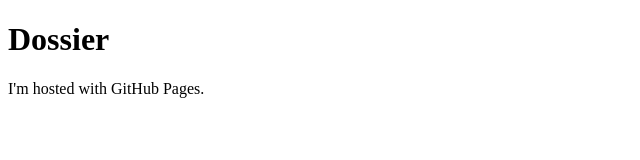
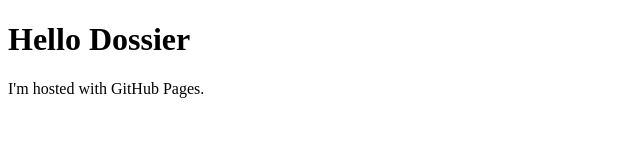
Before and after one commit to naylasalzmann/dossier, a plain HTML site: page index.html in a window 1280 px wide. Shown: the whole page, without its empty margins (0-640 px from the left). Drawn offline with Linux system fonts and the light colour scheme.

Commit message:
Update index.html

```diff
--- a/index.html
+++ b/index.html
@@ -1,7 +1,7 @@
 <!DOCTYPE html>
 <html>
 	<body>
-		<h1>Dossier</h1>
+		<h1>Hello Dossier</h1>
 		<p>I'm hosted with GitHub Pages.</p>
 	</body>
 </html>
```
